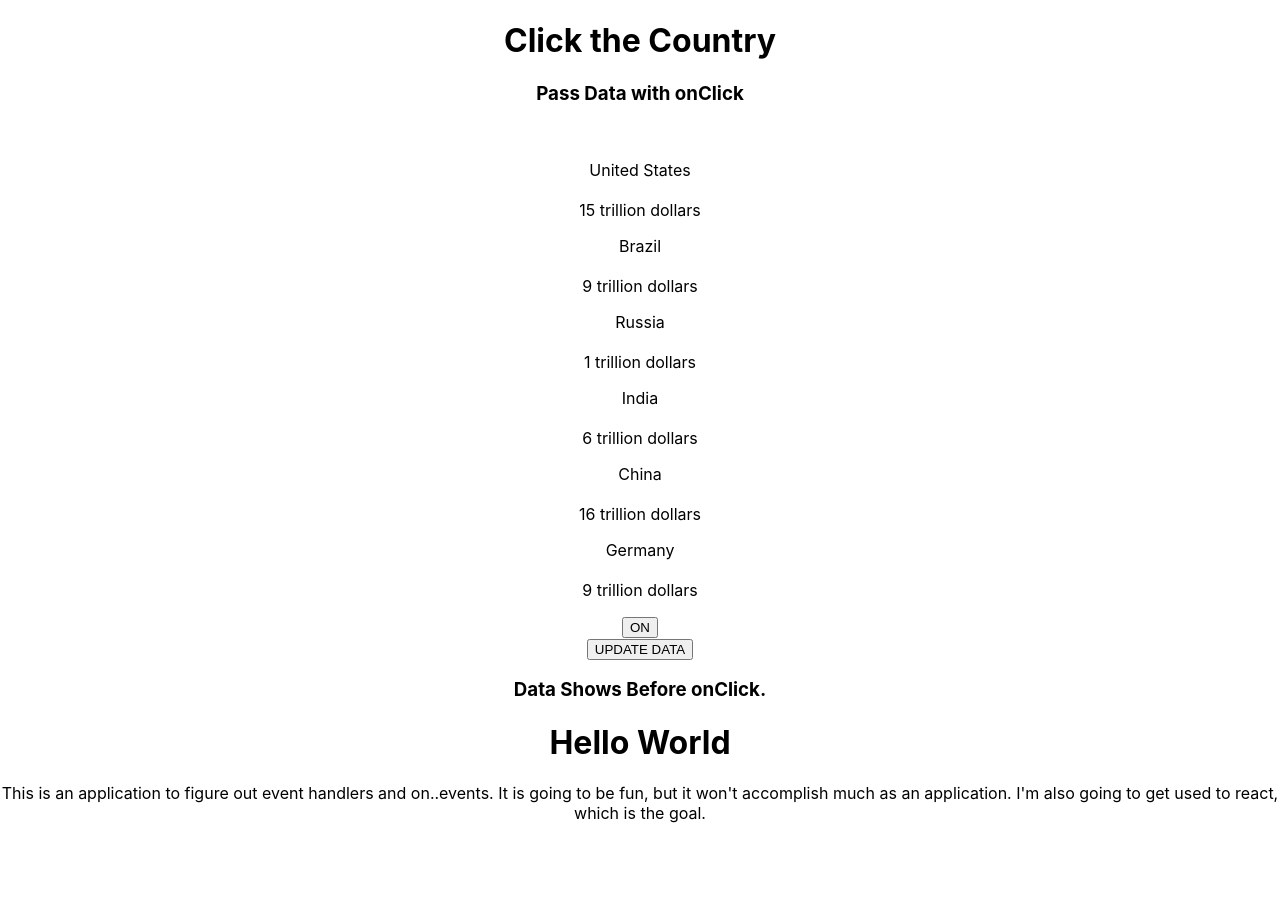
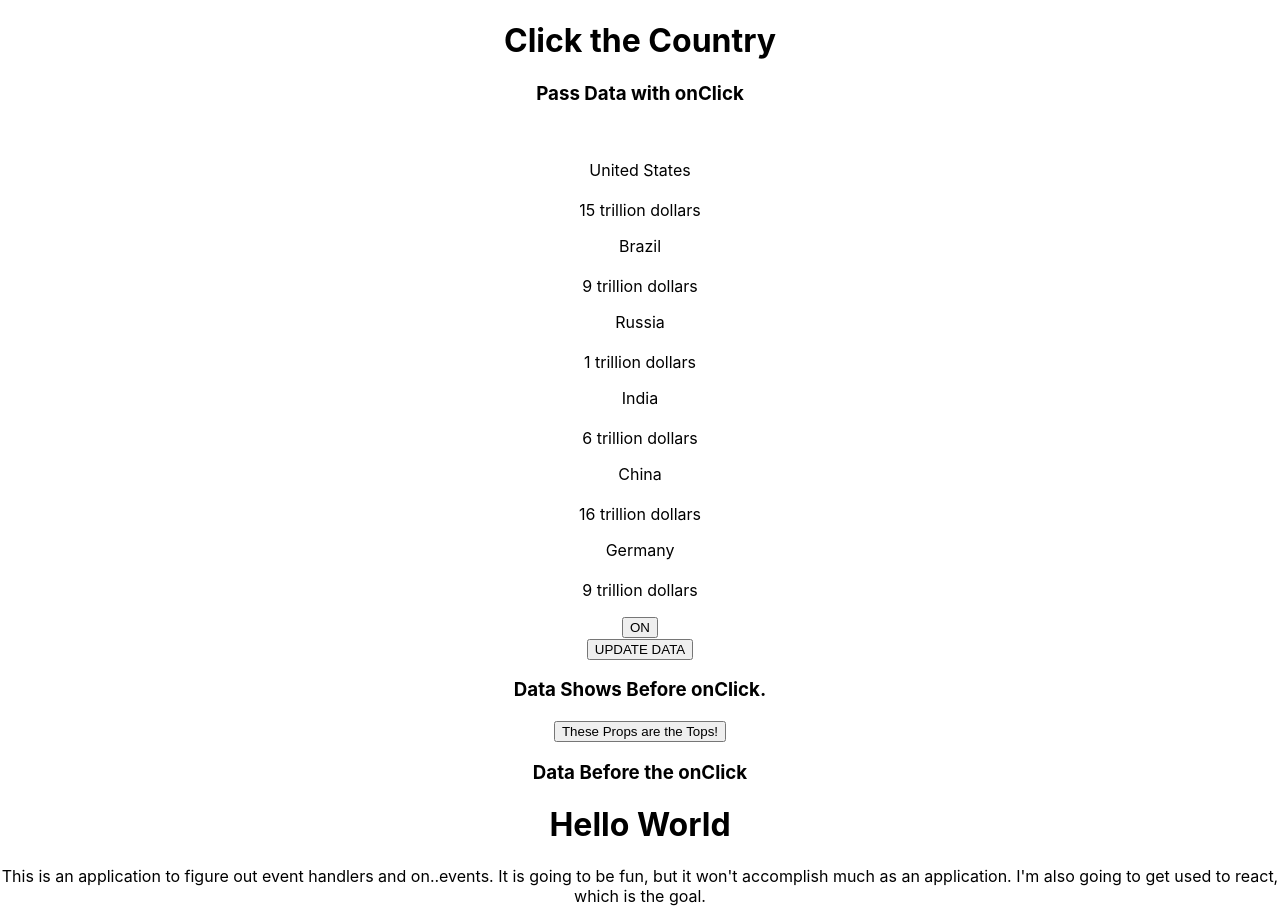
Before and after one commit to tvcasey/practice, a React (Create React App) app in the folder practice/: page / in a window 1280 px wide. Before the commit the page ends 839 px from the top, so only its background shows below. Built offline with nearby package versions, Linux system fonts and the light colour scheme.

Commit message:
This was very similar to Buttonclick3, but it has a child props component demonstration.

```diff
--- a/practice/src/App.js
+++ b/practice/src/App.js
@@ -3,6 +3,7 @@ import './App.css';
 import Buttonclick from "./Components/Buttonclick";
 import Buttonswitch from "./Components/Buttonswitch";
 import Buttonclick3 from "./Components/Buttonclick3";
+import Buttonclick2 from "./Components/Buttonclick2";
 
 const App = () => {
   return (
@@ -12,6 +13,7 @@ const App = () => {
       <Buttonclick/>
       <Buttonswitch/>
       <Buttonclick3/>
+      <Buttonclick2/>
       <h1>Hello World</h1>
       <p>This is an application to figure out event handlers and on..events.
         It is going to be fun, but it won't accomplish much as an application.
--- a/practice/src/Components/Buttonclick2.jsx
+++ b/practice/src/Components/Buttonclick2.jsx
@@ -0,0 +1,39 @@
+//Child Events for a onClick event
+import React from 'react';
+
+
+class Buttonclick2 extends React.Component {
+    constructor(props) {
+        super(props);
+        this.state = {
+            data: "Data Before the onClick"
+        }
+        this.updateState = this.updateState.bind(this);
+    };
+    updateState() {
+        this.setState({data: "Data coming from the Child Component"})
+    }
+    render() {
+        return (
+            <div>
+                <Content myDataProp = {this.state.data}
+                    updateStateProp = {this.updateState}></Content>
+            </div>
+        );
+    }
+}
+class Content extends React.Component {
+    render() {
+        return (
+        <div>
+            <button onClick = {this.props.updateStateProp}>These Props are the Tops!</button>
+            <h3>{this.props.myDataProp}</h3>
+        </div>
+    );
+
+    }
+
+
+}
+
+export default Buttonclick2;
```
